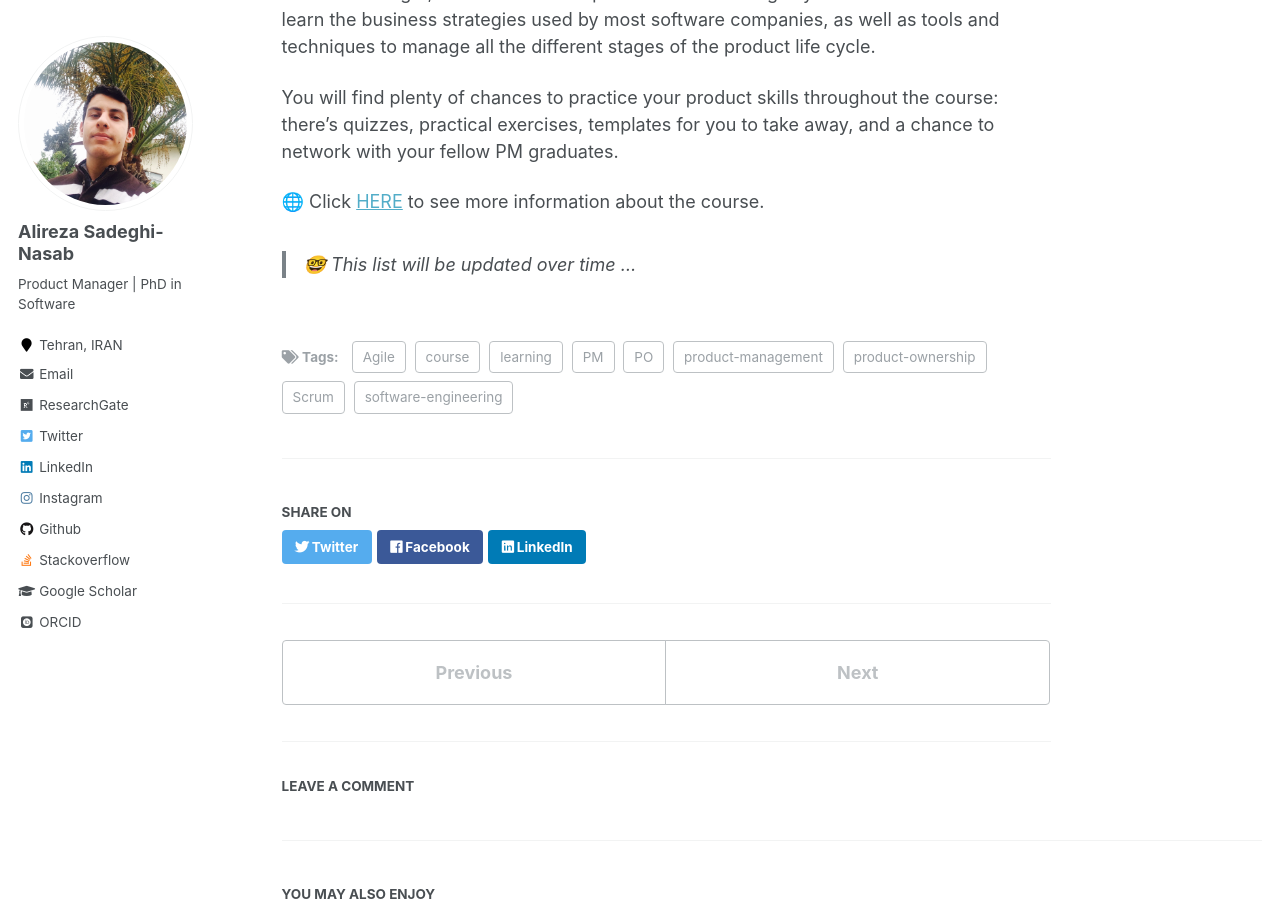
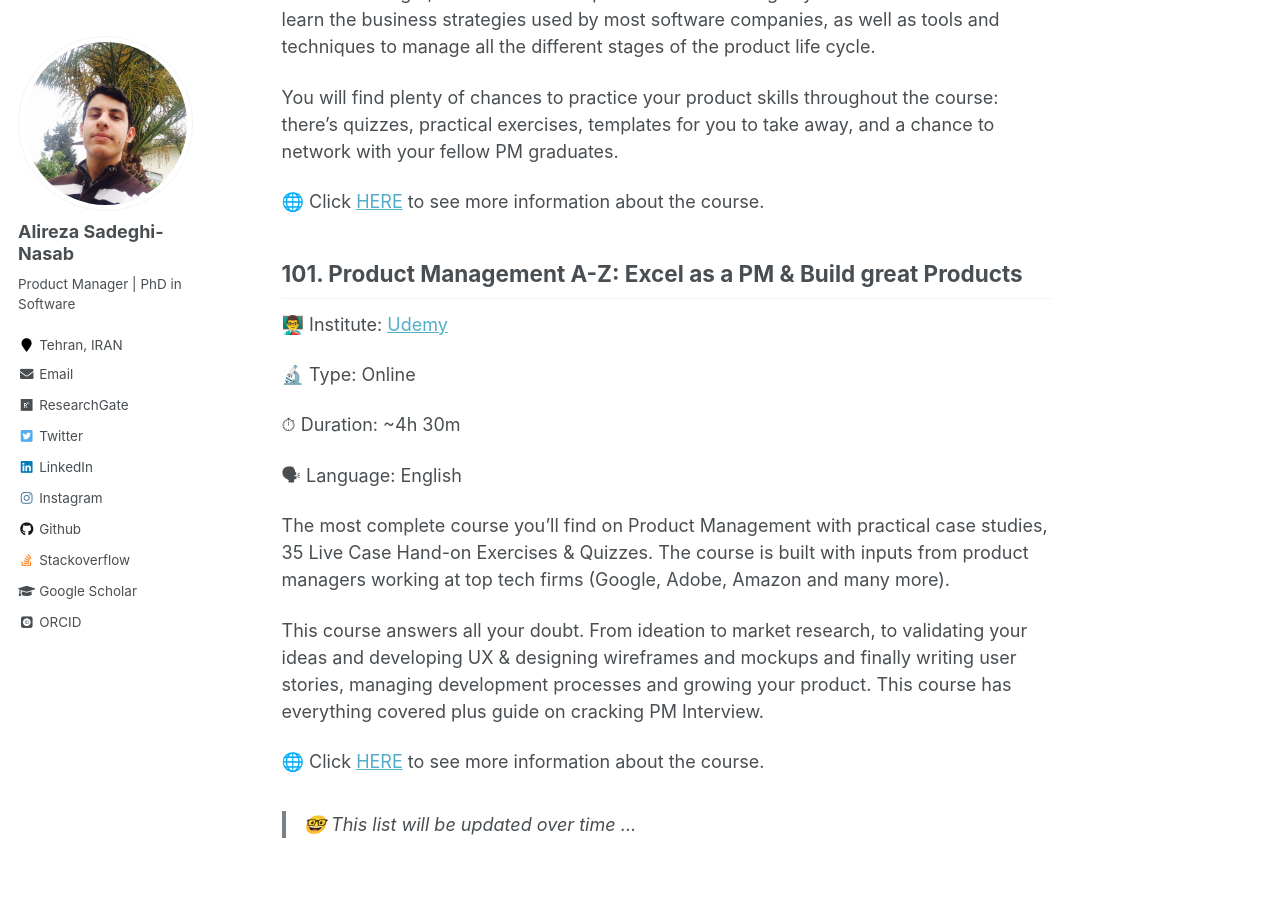
Before and after one commit to AlirezaSN/AlirezaSN.github.io, a Jekyll site: the page built from _posts/2023-03-25-blog-post-14.md, in a window 1280 px wide and 900 px high, scrolled down 67027 px. Built offline with Jekyll 4.4.1, drawn with Linux system fonts in a browser that asks for light colours; some web fonts are replaced; comment, search, counter and statistics services are not loaded.

Commit message:
add courses

```diff
--- a/_posts/2023-03-25-blog-post-14.md
+++ b/_posts/2023-03-25-blog-post-14.md
@@ -1818,4 +1818,20 @@ You will find plenty of chances to practice your product skills throughout the c
 
 🌐 Click [HERE](https://www.udemy.com/course/product-management-from-zero-to-hero/) to see more information about the course.
 
+## 101. Product Management A-Z: Excel as a PM & Build great Products
+
+👨‍🏫 Institute: [Udemy]((https://www.udemy.com))
+
+🔬 Type: Online
+
+⏱ Duration: ~4h 30m
+
+🗣 Language: English
+
+The most complete course you'll find on Product Management with practical case studies, 35 Live Case Hand-on Exercises & Quizzes. The course is built with inputs from product managers working at top tech firms (Google, Adobe, Amazon and many more).
+
+This course answers all your doubt. From ideation to market research, to validating your ideas and developing UX & designing wireframes and mockups and finally writing user stories, managing development processes and growing your product. This course has everything covered plus guide on cracking PM Interview.
+
+🌐 Click [HERE](https://www.udemy.com/course/productmonk-a-z-become-product-manager-build-and-scale-your-product/) to see more information about the course.
+
 > 🤓 This list will be updated over time ...
```
